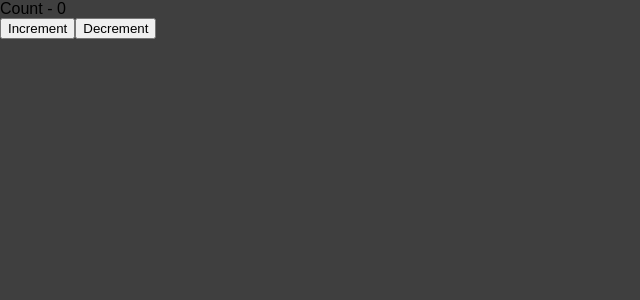
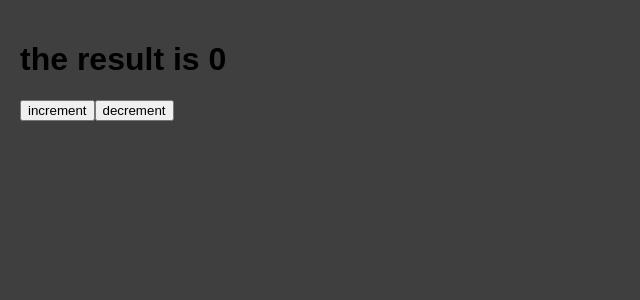
Before and after one commit to ShakiLhossain900/UseReducer, a React (Create React App) app: page / in a window 1280 px wide. Shown: the top 300 px of the page, without its empty margins (0-640 px from the left). Built offline with nearby package versions, Linux system fonts and the light colour scheme.

Commit message:
adding something new

```diff
--- a/src/App.js
+++ b/src/App.js
@@ -4,7 +4,7 @@
   return (
     <div >
      {/* <ReactReducer /> */}
-     <Counter />
+    <Counter/>
     </div>
   );
 }
--- a/src/index.css
+++ b/src/index.css
@@ -9,4 +9,6 @@
 body{
   margin: 0;
   background-color: #3f3f3f;
+  margin: 10px ;
+  padding: 10px;
 }
--- a/src/useReducer/Counter.js
+++ b/src/useReducer/Counter.js
@@ -1,13 +1,28 @@
-import React from 'react';
+import React,{useReducer} from 'react';
+
+const initailState =0;
+const reducer =(state, action)=>{
+    switch(action){
+        case 'increment':
+            return state+1;
+        case 'decrement':
+            return state-1;
+        default:
+            return state;
+    }
+}
 
 const Counter = () => {
+   const [count , dispatch]= useReducer(reducer, initailState);
     return (
-        <div >
-            <div> Count - 0</div>
-            <button type="button">Increment</button>
-            <button type="button">Decrement</button>
+        <div>
+            <h1>the result is  {count}</h1>
+            <button onClick={()=>dispatch('increment')}>increment</button>
+            <button onClick={()=>dispatch('decrement')}>
+            decrement</button>
+
         </div>
     );
 };
 
-export default Counter;<h1>this is shakil hossain</h1>
+export default Counter;
```
